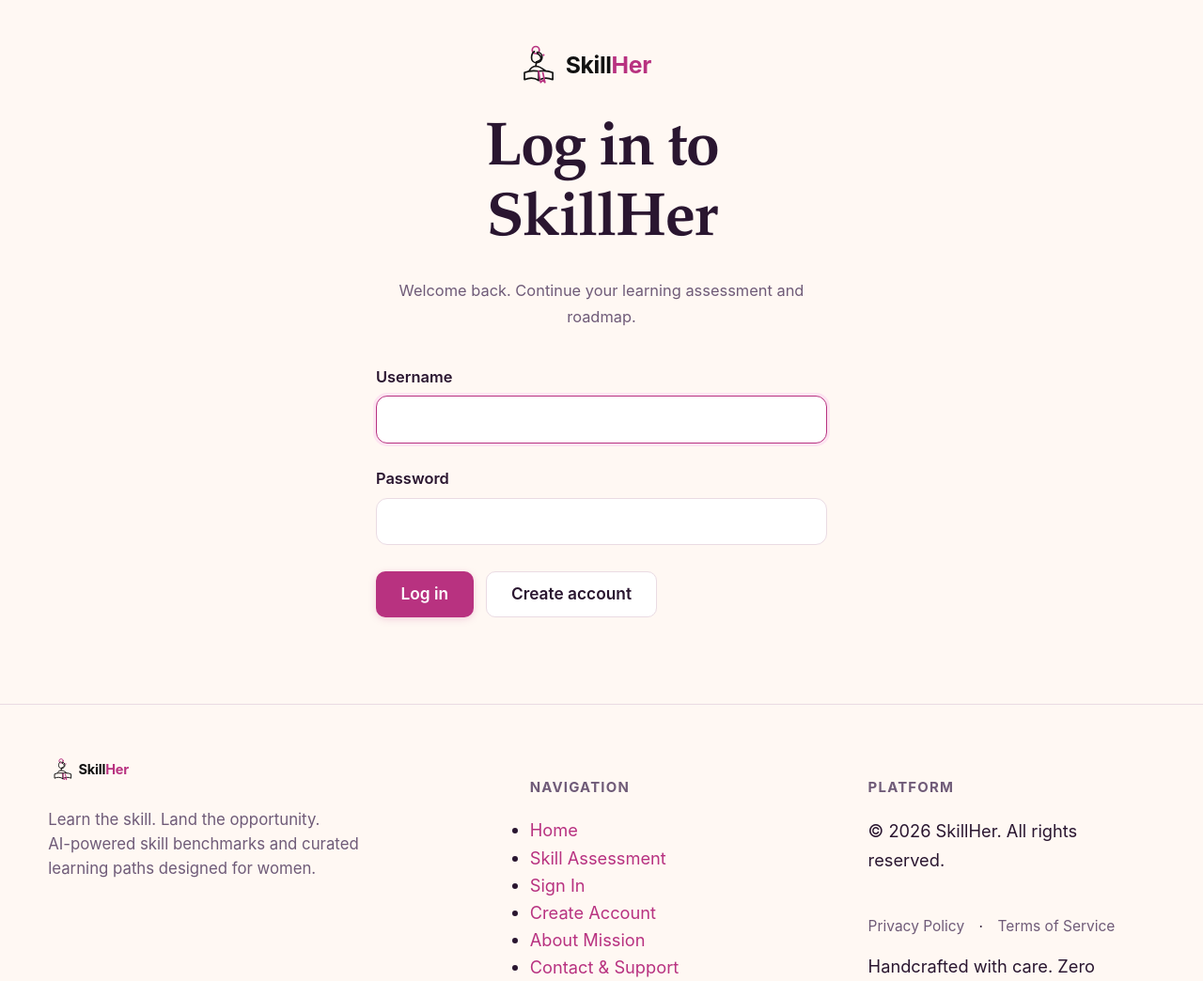
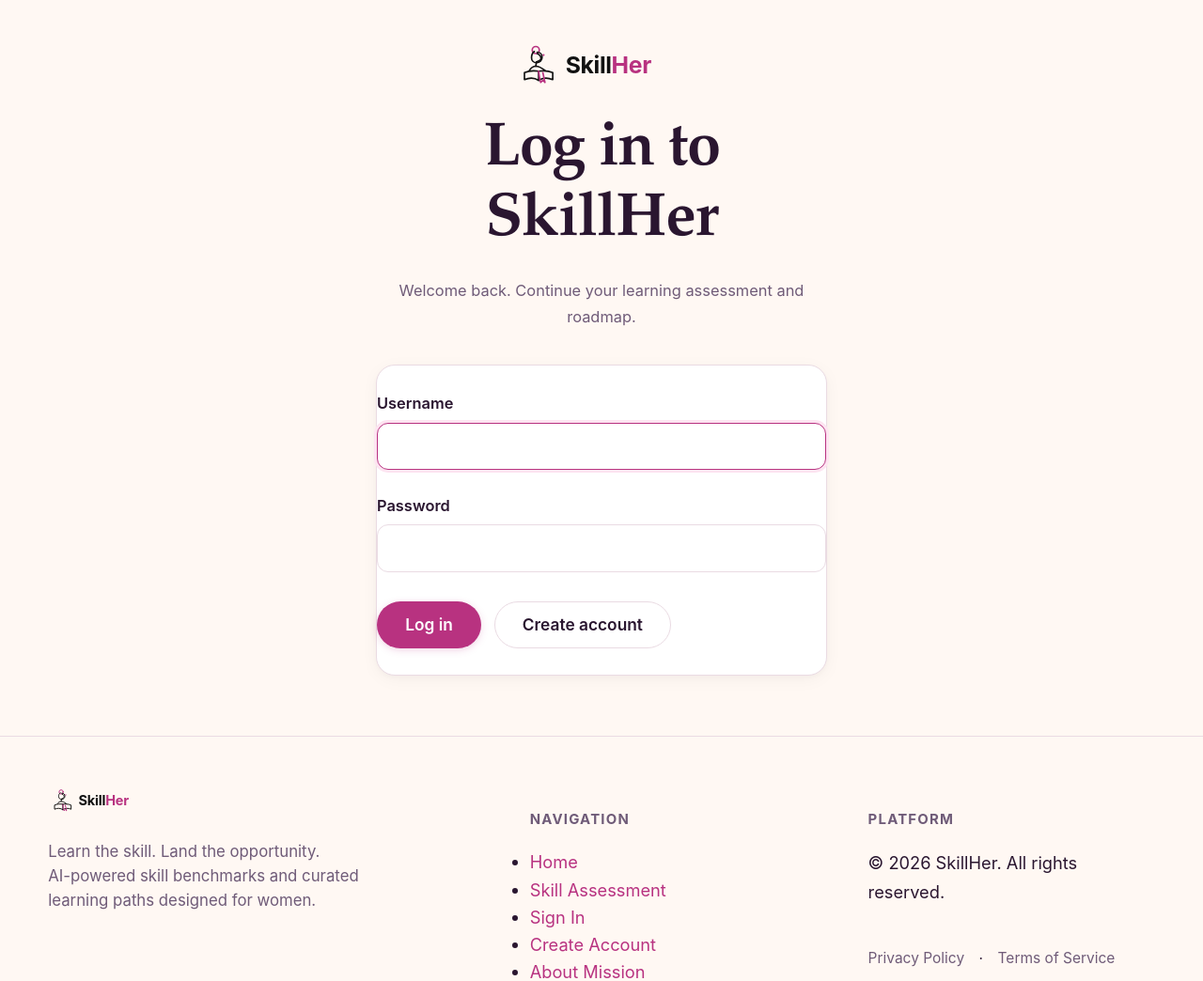
Before and after one commit to varun05126/llm_working, a Django app: page /login/ in a window 1280 px wide. Shown: the part 76-1120 px from the top of the page at 94% size. Run offline with Django 5.2, Linux system fonts and the light colour scheme.

Commit message:
style(templates): restyle login card with soft-modern tokens and pill buttons

```diff
--- a/templates/recommender/login.html
+++ b/templates/recommender/login.html
@@ -9,10 +9,11 @@
     <a href="{% url 'home' %}" class="auth-logo">
       <img src="{% static 'img/skillher-logo.svg' %}" alt="SkillHer" height="48">
     </a>
-    <h1>Log in to SkillHer</h1>
+    <h1 class="display-serif">Log in to SkillHer</h1>
     <p class="muted-text">Welcome back. Continue your learning assessment and roadmap.</p>
   </div>
 
+  <div class="card-soft auth-card">
     <form method="post" action="{% url 'login' %}">
       {% csrf_token %}
 
@@ -34,10 +35,11 @@
 
       <input type="hidden" name="next" value="{{ next|default:'/profile/' }}">
 
-    <div class="btn-group">
-      <button type="submit" class="btn btn-primary">Log in</button>
-      <a href="{% url 'register' %}" class="btn btn-secondary">Create account</a>
+      <div class="btn-group" style="margin-top: 1.75rem;">
+        <button type="submit" class="btn btn-primary btn-pill">Log in</button>
+        <a href="{% url 'register' %}" class="btn btn-secondary btn-pill">Create account</a>
       </div>
     </form>
   </div>
+</div>
 {% endblock %}
```
Lines whose indentation alone changed are shown as unchanged.
